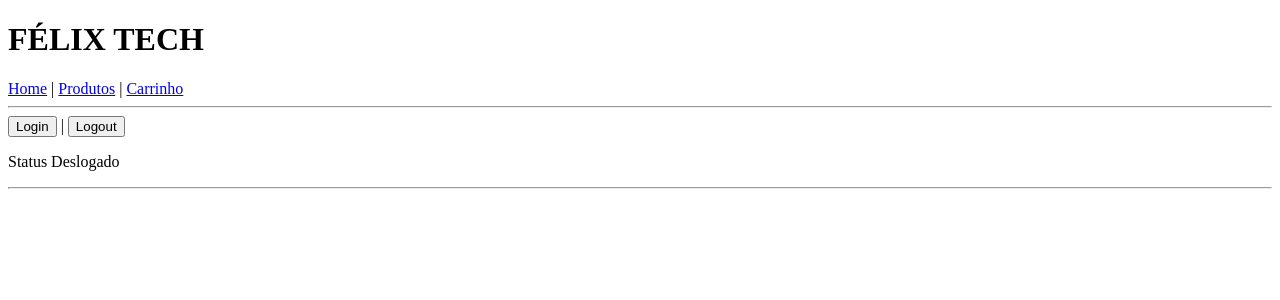
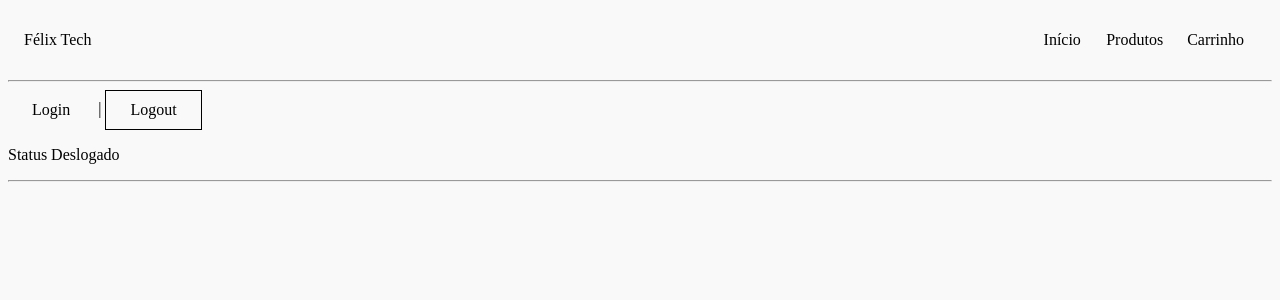
Before and after one commit to becafelixx/E-Commerce, an Angular app: page / in a window 1280 px wide. Shown: the top 300 px of the page. Built offline with nearby package versions, Linux system fonts and the light colour scheme.

Commit message:
style: ajusta estrutura e estilos da aplicação

```diff
--- a/src/app/app.html
+++ b/src/app/app.html
@@ -1,13 +1,8 @@
-<h1>{{ nomeLoja | uppercase }}</h1>
-<nav>
-    <a routerLink="/"> Home</a> |
-    <a routerLink="/produtos"> Produtos</a> |
-    <a routerLink="carrinho"> Carrinho</a>
-</nav>
-<hr />
+<app-header></app-header>
+<hr>
 <!-- app.html -->
-<button (click)="login()">Login</button> |
-<button (click)="logout()">Logout</button>
+<button mat-raised-button color= "primary" (click)="login()">Login</button> |
+<button mat-stroked-button color= "accent" (click)="logout()">Logout</button>
 <p>Status {{usuarioLogado() ? 'Logado' : 'Deslogado'}}</p>
 <hr>
 <router-outlet></router-outlet>
--- a/src/app/app.ts
+++ b/src/app/app.ts
@@ -4,9 +4,11 @@
 import { RouterOutlet, RouterLink } from '@angular/router';
 import { UpperCasePipe } from '@angular/common';
 import { usuarioLogado, login, logout } from './core/auth';
+import { MatButtonModule } from '@angular/material/button'
+import { Header } from './shared/layout/header/header';
 @Component({
   selector: 'app-root',
-  imports: [RouterOutlet, RouterLink, UpperCasePipe],
+  imports: [RouterOutlet, RouterLink, UpperCasePipe, MatButtonModule, Header],
   templateUrl: './app.html',
   styleUrl: './app.css'
 })
--- a/src/index.html
+++ b/src/index.html
@@ -1,11 +1,18 @@
 <!doctype html>
 <html lang="en">
   <head>
-  <meta charset="utf-8">
+    <meta charset="utf-8" />
     <title>ECommerce</title>
-  <base href="/">
-  <meta name="viewport" content="width=device-width, initial-scale=1">
-  <link rel="icon" type="image/x-icon" href="favicon.ico">
+    <base href="/" />
+    <meta name="viewport" content="width=device-width, initial-scale=1" />
+    <link rel="icon" type="image/x-icon" href="favicon.ico" />
+    <link rel="preconnect" href="https://fonts.googleapis.com" />
+    <link rel="preconnect" href="https://fonts.gstatic.com" crossorigin />
+    <link
+      href="https://fonts.googleapis.com/css2?family=Roboto:wght@300;400;500&display=swap"
+      rel="stylesheet"
+    />
+    <link href="https://fonts.googleapis.com/icon?family=Material+Icons" rel="stylesheet" />
   </head>
   <body>
     <app-root></app-root>
--- a/src/styles.css
+++ b/src/styles.css
@@ -1 +1,3 @@
-/* You can add global styles to this file, and also import other style files */
+body{
+    background-color: #f9f9f9;
+}
```
Lines whose indentation alone changed are shown as unchanged.
